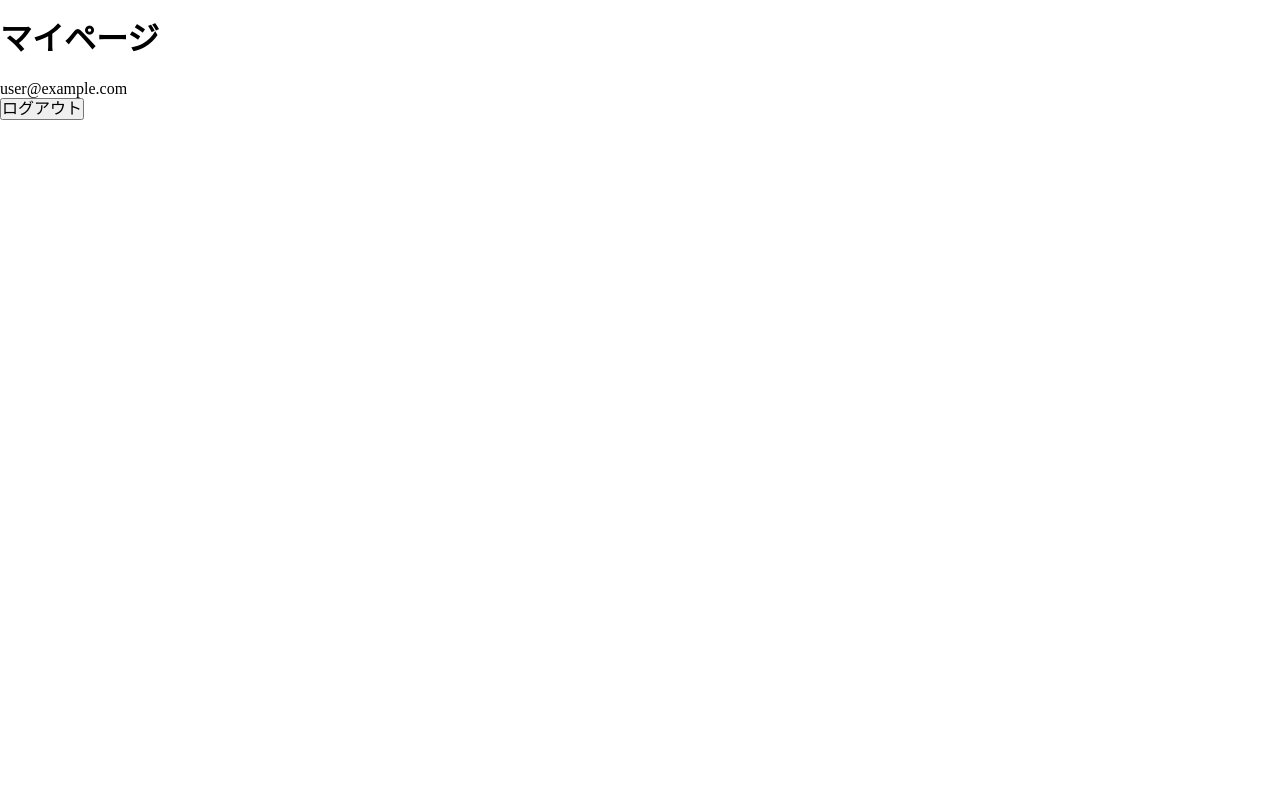
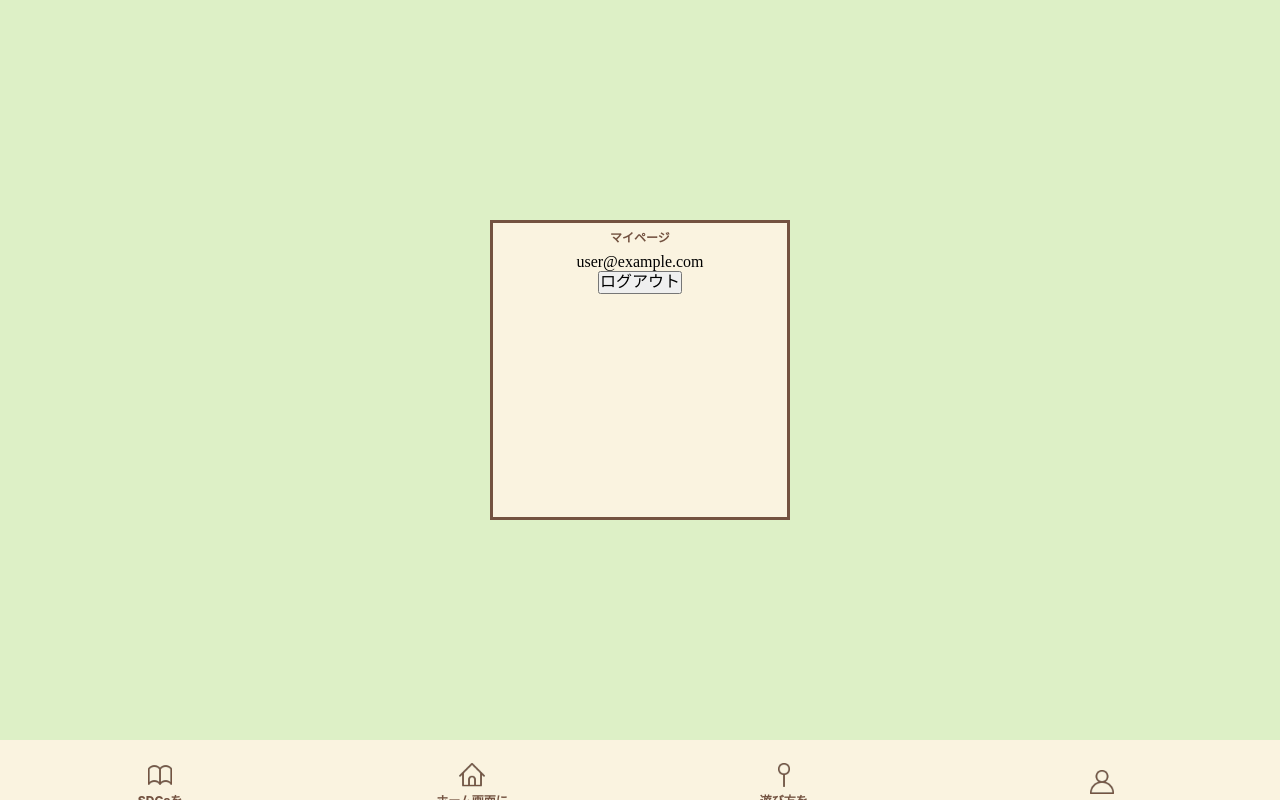
Before and after one commit to rn-vn/solution-2024, a React (Create React App) app: page /my-page in a window 1280 px wide. Built offline with nearby package versions, Linux system fonts and the light colour scheme; no server answers; sample sign-in values are in the browser's storage.

Commit message:
add HomeBingo.css and change css

```diff
--- /dev/null
+++ b/src/components/HomeBingo.css
@@ -0,0 +1,4 @@
+.home-bingo-container{
+  height: 740px;
+  background: #DDF0C6;
+}
--- a/src/components/HomeBingo.js
+++ b/src/components/HomeBingo.js
@@ -3,14 +3,17 @@ import '../normalize.css'
 import CurrentDate from './CurrentDate'
 import HomeFooter from './HomeFooter'
 import Bingo from './Bingo'
+import './HomeBingo.css';
 
 const HomeBingo = () => {
   return (
 
     <div>
+      <div className="home-bingo-container">
      <CurrentDate />
       <Bingo />
       <HomeFooter />
+      </div>
 
     </div>
   )
--- a/src/components/HomeFooter.css
+++ b/src/components/HomeFooter.css
@@ -1,4 +1,6 @@
 .footer-container {
+  top: 740px;
+  position: fixed;
   width: 100%;
   background-color: #FAF3E0; /* Adjust the color to match your image */
 }
--- /dev/null
+++ b/src/components/Mypage.css
@@ -0,0 +1,23 @@
+.mypage-container {
+  text-align: center;
+  display: flex;
+  justify-content: center;
+  align-items: center;
+
+  height: 740px;
+  background: #DDF0C6;
+}
+.accountinformation-container{
+  width: 300px;
+  height: 300px;
+  top: 131px;
+  background-color: #FAF3E0;
+  border: 3px #735240 solid
+}
+h1{
+  color: #735240;
+  font-size: 12px;
+  font-family: Inter;
+  font-weight: 800;
+  word-wrap: break-word;
+}
--- a/src/components/Mypage.js
+++ b/src/components/Mypage.js
@@ -9,6 +9,8 @@ import {
 } from "react-router-dom";
 
 import '../normalize.css'
+import './Mypage.css';
+import HomeFooter from './HomeFooter';
 
 const Mypage = () => {
   /* ↓state変数「user」を定義 */
@@ -41,9 +43,14 @@ const Mypage = () => {
             <Navigate to={`/`} />
           ) : (
             <>
+            <div className="mypage-container">
+              <div className="accountinformation-container">
               <h1>マイページ</h1>
               <p>{user?.email}</p>
               <button onClick={logout}>ログアウト</button>
+              </div>
+              </div>
+              <HomeFooter />
             </>
           )}
         </>
```
